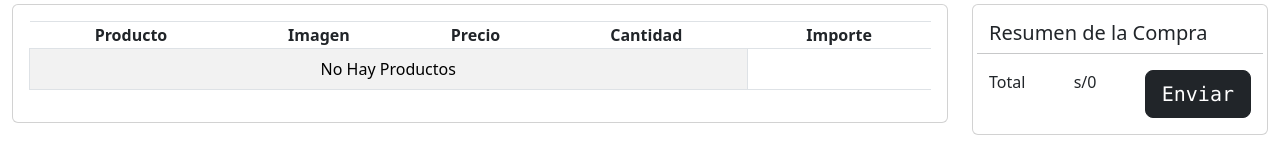
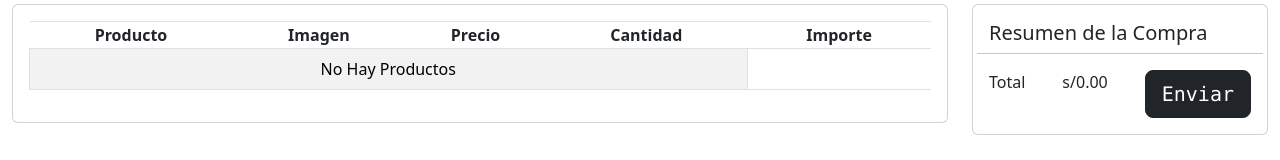
Before and after one commit to ronalveliz/tienda, an Angular app in the folder frond/: page /carrito in a window 1280 px wide. Shown: the part 128-288 px from the top of the page. Built offline with nearby package versions, Linux system fonts and the light colour scheme.

Commit message:
se implementa suma de carrito

```diff
--- a/frond/src/app/carrito/carrito.component.html
+++ b/frond/src/app/carrito/carrito.component.html
@@ -25,7 +25,7 @@
                                         </td>
                                         <td>{{item.producto.category}}</td>
                                         <td>{{item.cantidad}}</td>
-                                        <td>{{item.producto.price * item.cantidad}}</td>
+                                        <td>{{(item.producto.price * item.cantidad) | number: '1.2-2'}}</td>
 
                                     </tr>
                                 }
@@ -50,7 +50,7 @@
                         <hr>
                         <div class="d-flex justify-content-between md-4">
                             <p class="mb-2">Total</p>
-                            <p class="mb-2">s/0</p>
+                            <p class="mb-2">s/{{carritoService.total() | number: '1.2-2'}}</p>
 
                         <button type="button" class="btn btn-dark btn-block btn-lg">
                             <div class="d-flex justify-content-between">
--- a/frond/src/app/carrito/carrito.component.ts
+++ b/frond/src/app/carrito/carrito.component.ts
@@ -3,17 +3,19 @@ import { CarritoService } from '../services/carrito.service';
 import { Carrito } from '../model/carrito';
 import { RouterLink } from '@angular/router';
 import { clear } from 'console';
+import { CommonModule } from '@angular/common';
+import { FormsModule } from '@angular/forms';
 
 @Component({
   selector: 'app-carrito',
   standalone: true,
-  imports: [],
+  imports: [CommonModule, FormsModule],
   templateUrl: './carrito.component.html',
   styleUrl: './carrito.component.css'
 })
 export class CarritoComponent  implements OnInit{
 
-  private carritoService = inject(CarritoService);
+  public carritoService = inject(CarritoService);
 
   listaCarrito: Carrito [] = [];
 
--- a/frond/src/app/services/carrito.service.ts
+++ b/frond/src/app/services/carrito.service.ts
@@ -36,6 +36,7 @@ export class CarritoService {
 
   total(){
     const total= this.listCarrito.reduce((sum , item) => sum + item.producto.price * item.cantidad , 0);
+    return total;
   }
 
   constructor() { }
```
Also changed, not shown: 2 other files (tests, documents, lock files or other folders).
